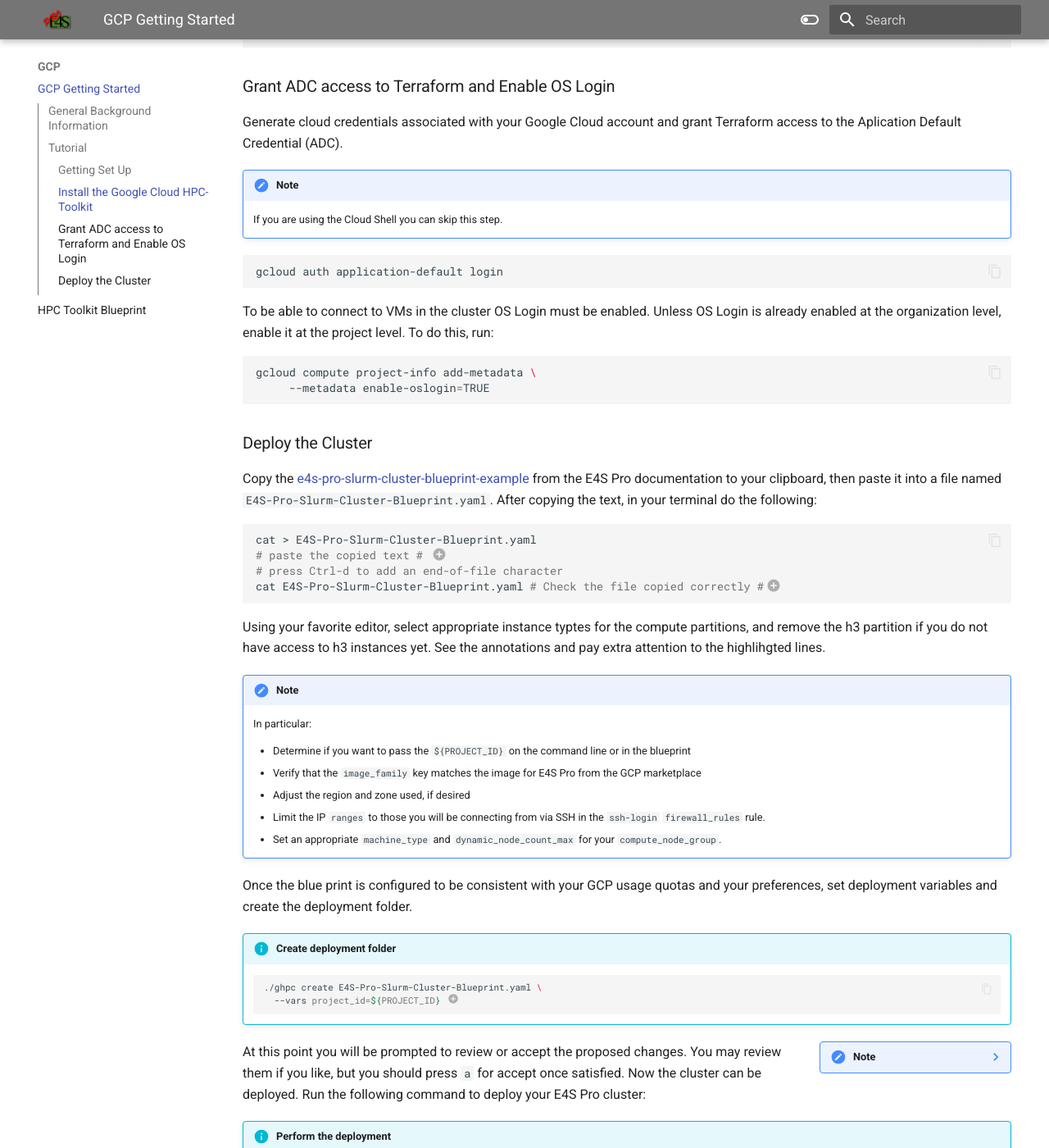
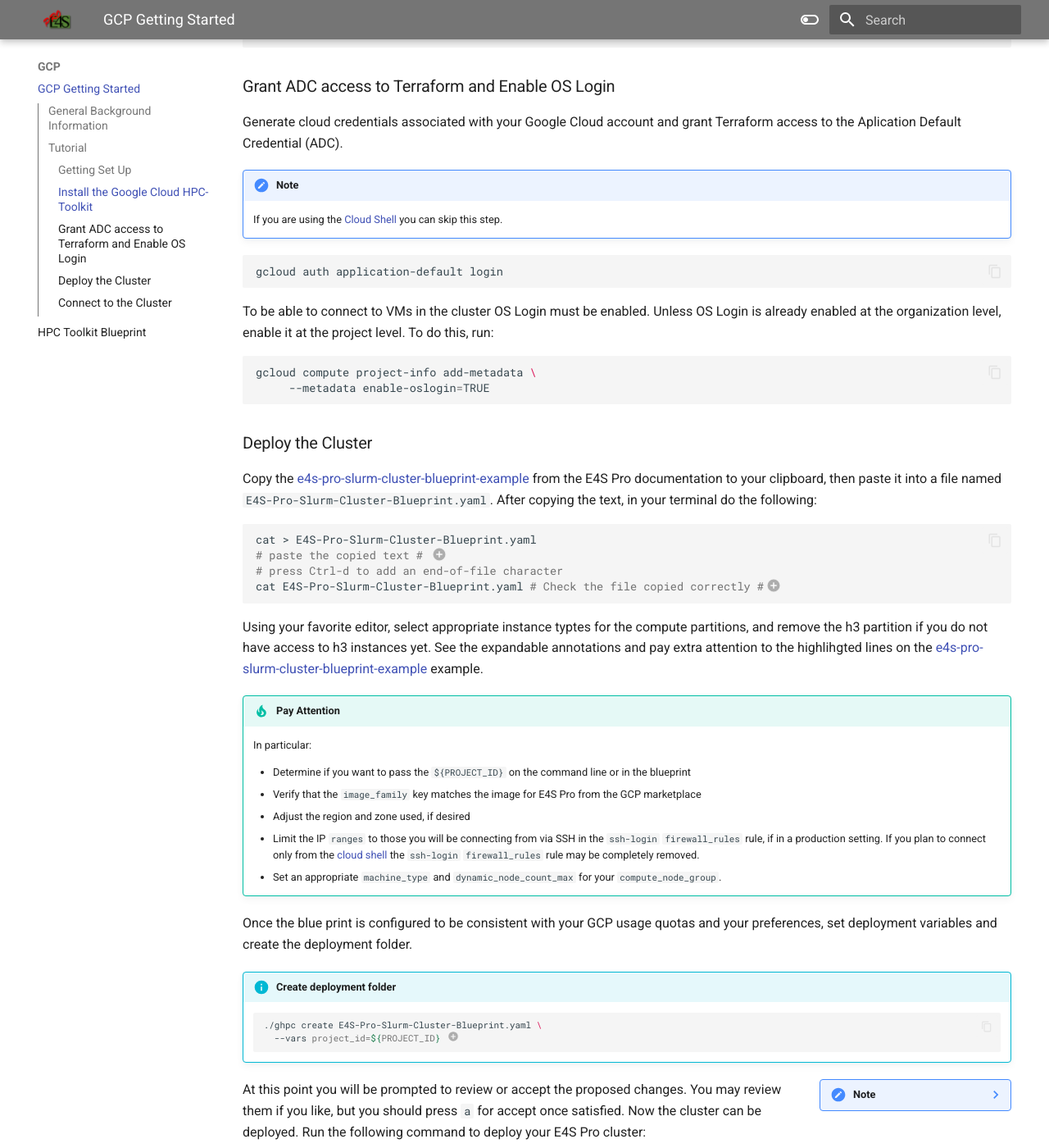
Before and after one commit to ParaToolsInc/ParaToolsPro, an MkDocs documentation site: the page built from docs/GCP/GCP.md, in a window 1280 px wide and 1400 px high, scrolled down 2638 px. Shown: the whole window at 82% size. Built offline with MkDocs 1.6.1 and Material for MkDocs 9.7.7, drawn with Linux system fonts in a browser that asks for light colours; some of the changed text lies outside the part shown.

Commit message:
Insert links and add section on connecting

````diff
--- a/docs/GCP/GCP.md
+++ b/docs/GCP/GCP.md
@@ -152,7 +152,7 @@
 Terraform access to the Aplication Default Credential (ADC).
 
 !!! note
-    If you are using the Cloud Shell you can skip this step.
+    If you are using the [Cloud Shell][12] you can skip this step.
 
 ``` bash
 gcloud auth application-default login
@@ -188,16 +188,19 @@
 
 Using your favorite editor, select appropriate instance typtes for the compute partitions,
 and remove the h3 partition if you do not have access to h3 instances yet.
-See the annotations and pay extra attention to the highlihgted lines.
+See the expandable annotations and pay extra attention to the highlihgted lines
+on the [e4s-pro-slurm-cluster-blueprint-example][blueprint] example.
 
-!!! note
+!!! Tip "Pay Attention"
     In particular:
 
     - Determine if you want to pass the `${PROJECT_ID}` on the command line or in the blueprint
     - Verify that the `image_family` key matches the image for E4S Pro from the GCP marketplace
     - Adjust the region and zone used, if desired
     - Limit the IP `ranges` to those you will be connecting from via SSH in the `ssh-login`
-      `firewall_rules` rule.
+      `firewall_rules` rule, if in a production setting.
+      If you plan to connect only from the [cloud shell][12] the `ssh-login`
+      `firewall_rules` rule may be completely removed.
     - Set an appropriate `machine_type` and `dynamic_node_count_max` for your `compute_node_group`.
 
 Once the blue print is configured to be consistent with your GCP usage quotas and your preferences,
@@ -230,4 +233,14 @@
     ./ghpc deploy e4s-23-11-cluster-slurm-rocky8
     ```
 
+### Connect to the Cluster
+
+Once the cluster is deployed, ssh to the login node.
+
+1. Go to the __Compute Engine > VM Instances__ page.
+
+    [GCP VM Instances](https://console.cloud.google.com/compute/instances){ .md-button }
+
+2.
+
 [blueprint]: ./blueprint.md/#e4s-pro-slurm-cluster-blueprint-example
````
